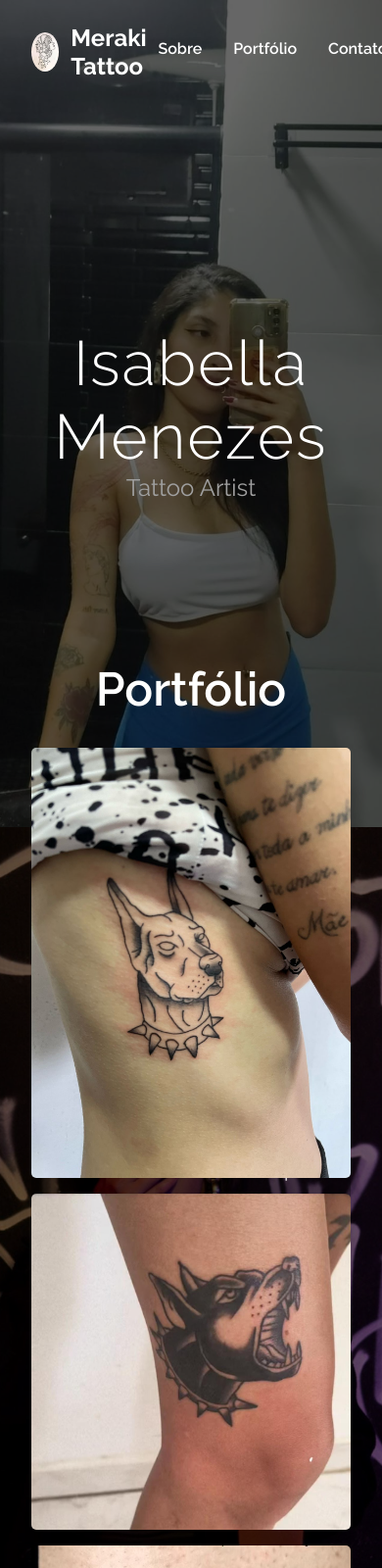
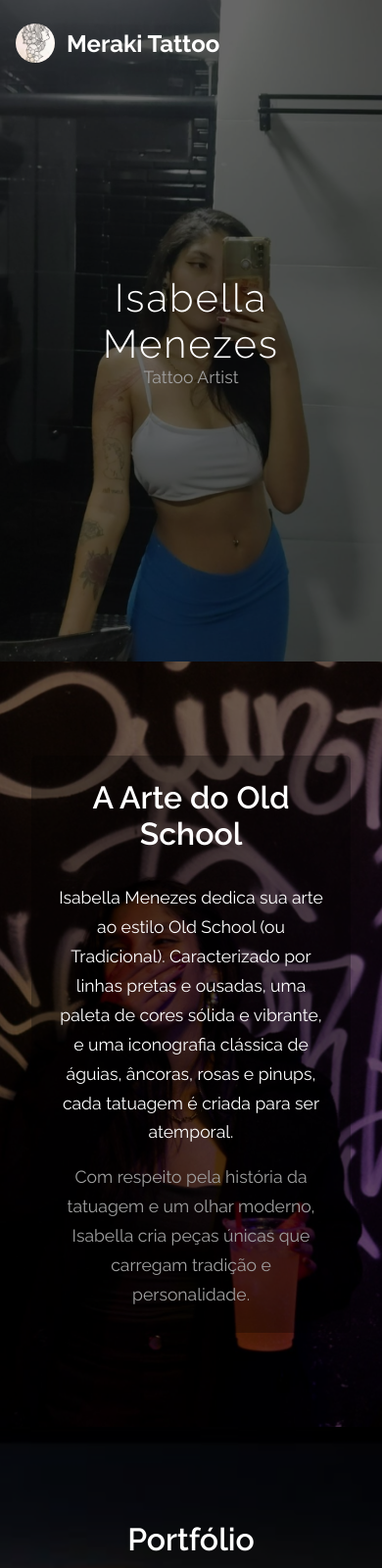
Before and after one commit to Alex30pro/site-meraki-tattoo, a plain HTML site: page index.html in a window 390 px wide. Shown: the top 1600 px of the page at 98% size. Drawn offline with Linux system fonts and the light colour scheme.

Commit message:
Update style.css

```diff
--- a/style.css
+++ b/style.css
@@ -224,3 +224,57 @@ footer {
 .portfolio-item img {
     cursor: pointer;
 }
+/* ========================================= */
+/* ===== CÓDIGO DE RESPONSIVIDADE MÓVEL ===== */
+/* ========================================= */
+
+/* Regras aplicadas quando a tela tem 768px de largura ou menos */
+@media (max-width: 768px) {
+
+    /* --- AJUSTES GERAIS --- */
+    .container {
+        padding-left: 1rem;
+        padding-right: 1rem;
+    }
+
+    /* --- CABEÇALHO --- */
+    header nav {
+        display: none; /* Esconde o menu de navegação em telas pequenas. A solução completa seria um menu 'hambúrguer', mas isso já resolve o bug de layout. */
+    }
+
+    /* --- FONTES --- */
+    h1 { font-size: 2.5rem; } /* Diminui o tamanho do título principal */
+    h2 { font-size: 2rem; }   /* Diminui o tamanho dos títulos de seção */
+    .subtitle { font-size: 1.1rem; }
+
+    /* --- SEÇÕES --- */
+    .fullscreen-section {
+        height: auto; /* A altura da seção passa a ser automática para se ajustar ao conteúdo */
+        min-height: 80vh; /* Garante uma altura mínima para um visual bonito */
+        padding-top: 6rem;
+        padding-bottom: 6rem;
+    }
+
+    .text-block {
+        padding: 1.5rem; /* Diminui o espaçamento interno em blocos de texto */
+    }
+
+    /* --- PORTFÓLIO --- */
+    .portfolio-grid {
+        /* Garante que o portfólio fique em uma única coluna no celular */
+        grid-template-columns: 1fr;
+        gap: 1.5rem;
+    }
+
+    /* --- CONTATO --- */
+    .contact-links {
+        flex-direction: column; /* Coloca os botões um embaixo do outro */
+        align-items: center;
+        gap: 1rem;
+    }
+    .contact-button {
+        width: 100%;
+        max-width: 300px;
+        justify-content: center;
+    }
+}
```
